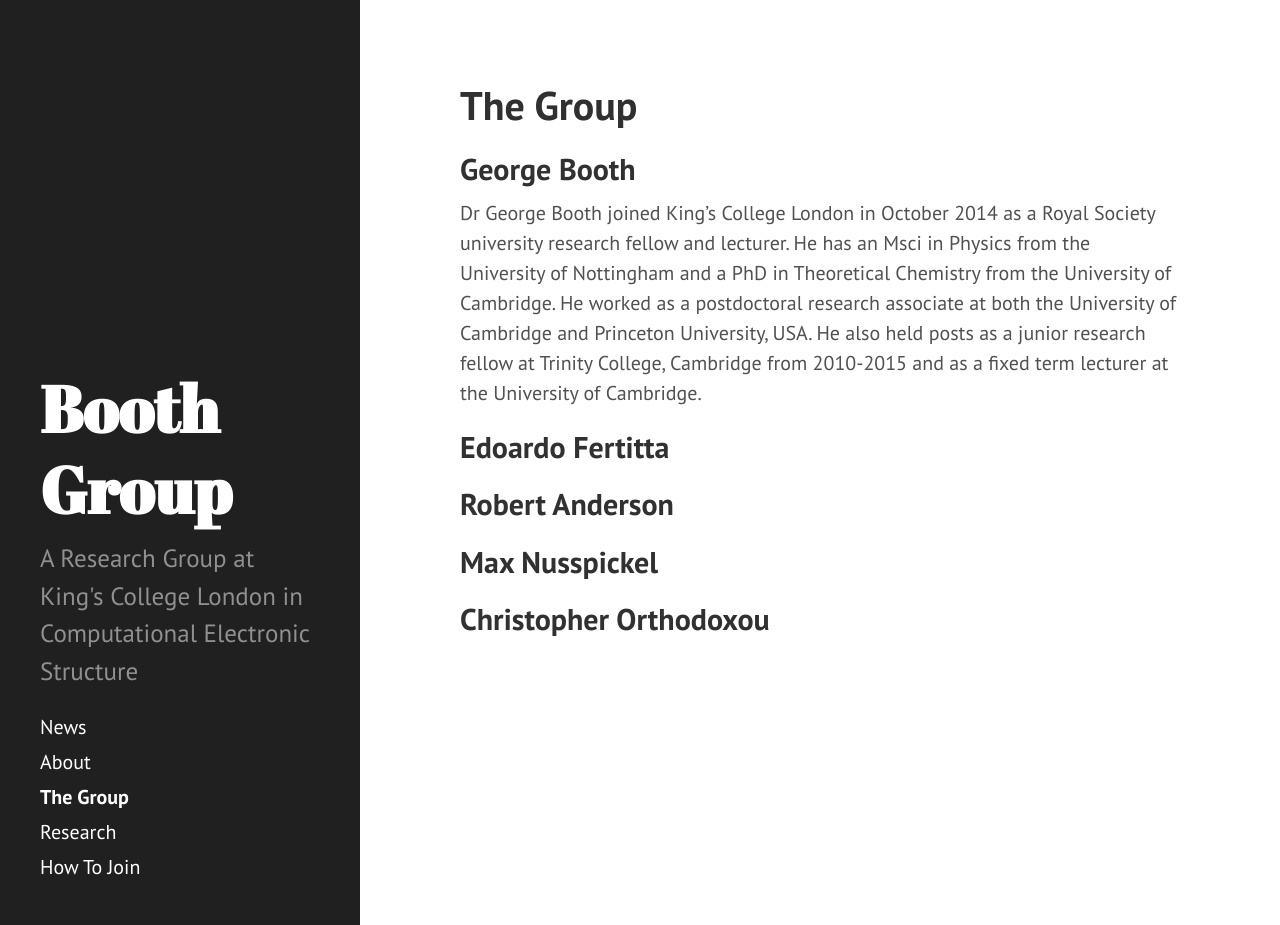
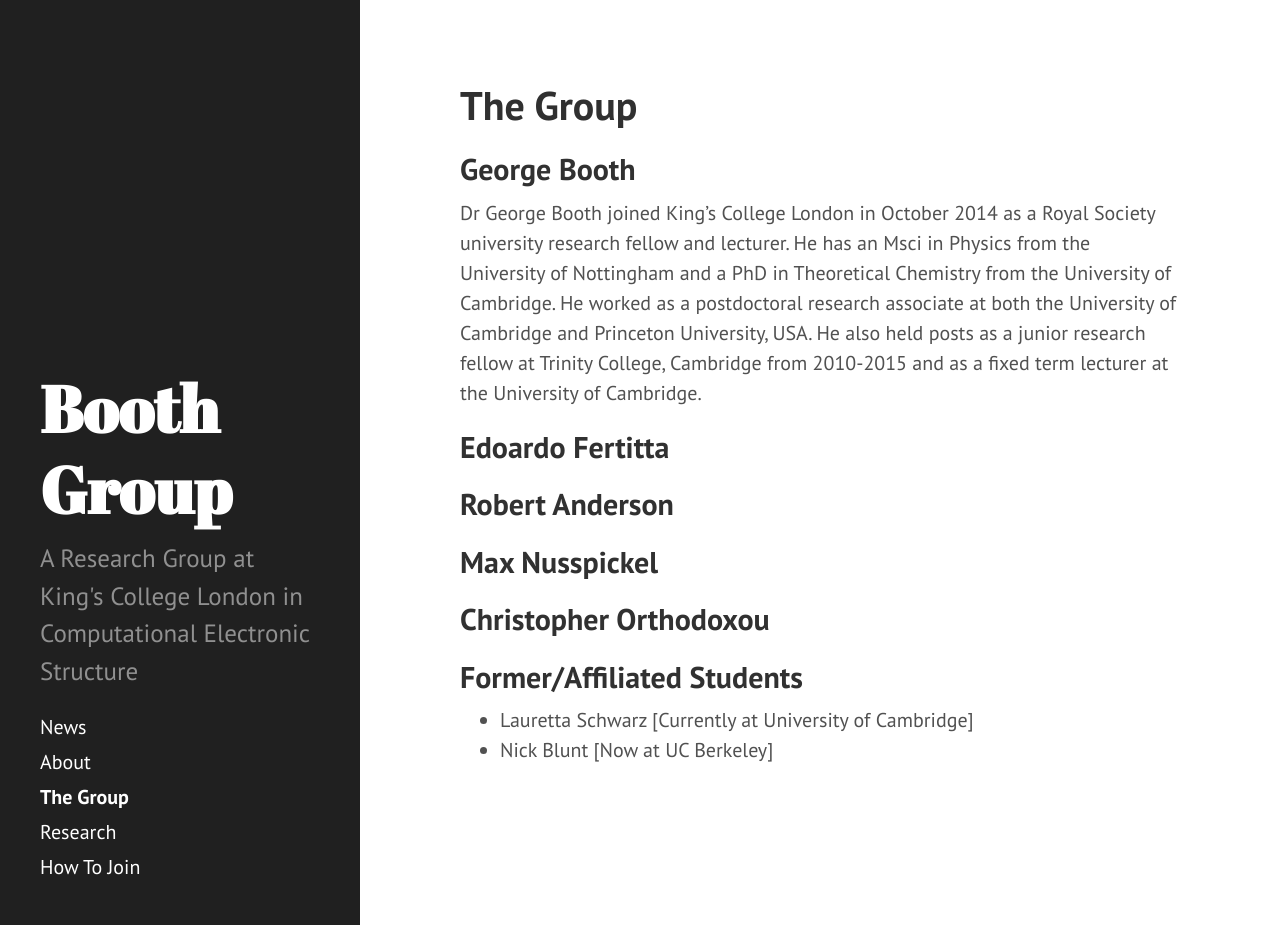
Before and after one commit to ghb24/boothgroup, a Jekyll site: the page built from group.md, in a window 1280 px wide and 925 px high. Built offline with Jekyll 4.4.1, drawn with Linux system fonts in a browser that asks for light colours.

Commit message:
more todo

```diff
--- a/group.md
+++ b/group.md
@@ -15,3 +15,8 @@
 ## Max Nusspickel
 
 ## Christopher Orthodoxou
+
+## Former/Affiliated Students
+
+ * Lauretta Schwarz [Currently at University of Cambridge]
+ * Nick Blunt [Now at UC Berkeley]
```
Also changed, not shown: about.md (+1 -2 lines), join.md (+1 -1 lines), research.md (+2 -0 lines).
